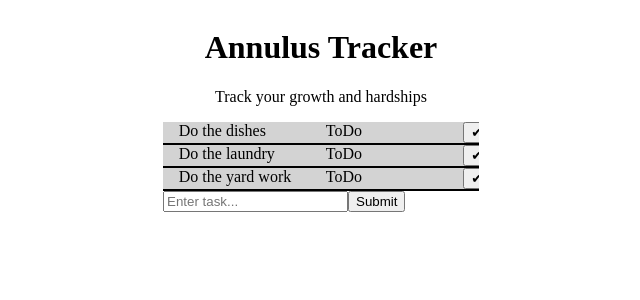
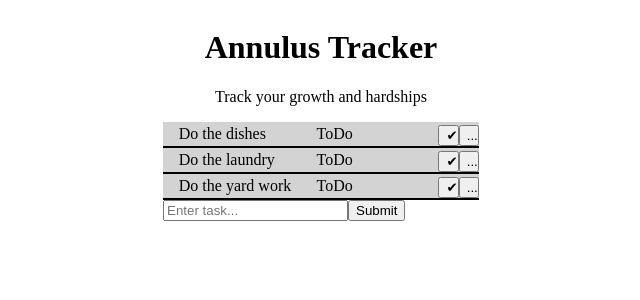
Before and after one commit to theAspenGrove/AnnulusTracker, a Next.js app: page / in a window 1280 px wide. Shown: the top 300 px of the page, without its empty margins (319-959 px from the left). Built offline with nearby package versions, Linux system fonts and the light colour scheme.

Commit message:
Make task and status editible and adjust styling

```diff
--- a/components/ToDoItem.js
+++ b/components/ToDoItem.js
@@ -1,14 +1,17 @@
 import { useState } from 'react';
 
-export default function ToDoItem({modifyStatus, toDoListItem}) {
+export default function ToDoItem({modifyTask, modifyStatus, toDoListItem}) {
     const [showMore, setShowMore] = useState(false);
 
     const TaskItem = ({toggle}) => {
         return (
             <>
-                <div className="ToDoItemTask"><a onClick={() => setShowMore(toggle)}>{toDoListItem.task}</a></div>
-                <div className="ToDoItemStatus"><a onClick={() => setShowMore(toggle)}>{toDoListItem.status}</a></div>
-                <div className="quickDoneButton"><button onClick={() => modifyStatus(toDoListItem.id,"Done")}>✔</button> </div>
+                <div className="ToDoItemTask"><a contentEditable="true" onBlur={e => modifyTask(toDoListItem.id,e.currentTarget.textContent)}>{toDoListItem.task}</a></div>
+                <div className="ToDoItemStatus"><a contentEditable="true" onBlur={e => modifyStatus(toDoListItem.id,e.currentTarget.textContent)}>{toDoListItem.status}</a></div>
+                <div className="quickDoneButton">
+                    <button onClick={() => modifyStatus(toDoListItem.id,"Done")}>✔</button>
+                    <button onClick={() => setShowMore(toggle)}>...</button>
+                </div>
             </>
             )
     }
@@ -46,7 +49,8 @@ const StatusButtons = ({ modifyStatus, id }) => {
         <>
             {/* when the user clicks on a button, call the modifyStatus function and pass the id of the task and the new status as arguments */}
             {/* todo make better buttons */}
-            <div>
+            <div className="TaskStatusButtons">
+                <button onClick={() => modifyStatus(id,"Done")}>Done</button>
                 <button onClick={() => modifyStatus(id,"ToDo")}>To Do</button>
                 <button onClick={() => modifyStatus(id,"In Progress")}>In Progress</button>
                 <button onClick={() => modifyStatus(id,"Missed :'(")}>Missed</button>
--- a/components/list.js
+++ b/components/list.js
@@ -20,10 +20,17 @@ export default function List(){
     setToDoList(mapped);
     }
 
+    const modifyTask = (id,newTask) => {
+        let mapped = toDoList.map(task => {
+            return task.id === Number(id) ? { ...task, task:newTask } : { ...task};
+        });
+        setToDoList(mapped);
+    }
+
     return (
         <>
             {toDoList.map(toDoListItem => (
-                <ToDoItem modifyStatus={modifyStatus} toDoListItem={toDoListItem}/>
+                <ToDoItem modifyTask={modifyTask} modifyStatus={modifyStatus} toDoListItem={toDoListItem}/>
             ))}
             {/* load the ToDo form component and pass the addTask function to it */}
             <ToDoForm addTask={addTask}/>
--- a/styles/globals.scss
+++ b/styles/globals.scss
@@ -16,22 +16,25 @@
   background-color: lightgray;
   line-height: normal;
   border-bottom: 2px solid black;
-  div:after{
-    content: "";
-    display: table;
-    clear: both;
-  }
 }
+
 .TaskRow{
+  padding-top: 1%;
   display: flex;
   vertical-align: middle;
   width: 100%;
 }
 
 .quickDoneButton{
-  width: 5%;
-  float: right;
-  margin-left: 2%;
+  width: 15%;
+  button{
+    width: 50%;
+    height: 100%;
+  }
+}
+
+.TaskStatusButtons{
+  margin: 0 auto;
 }
 
 .ToDoItemStatus{
```
